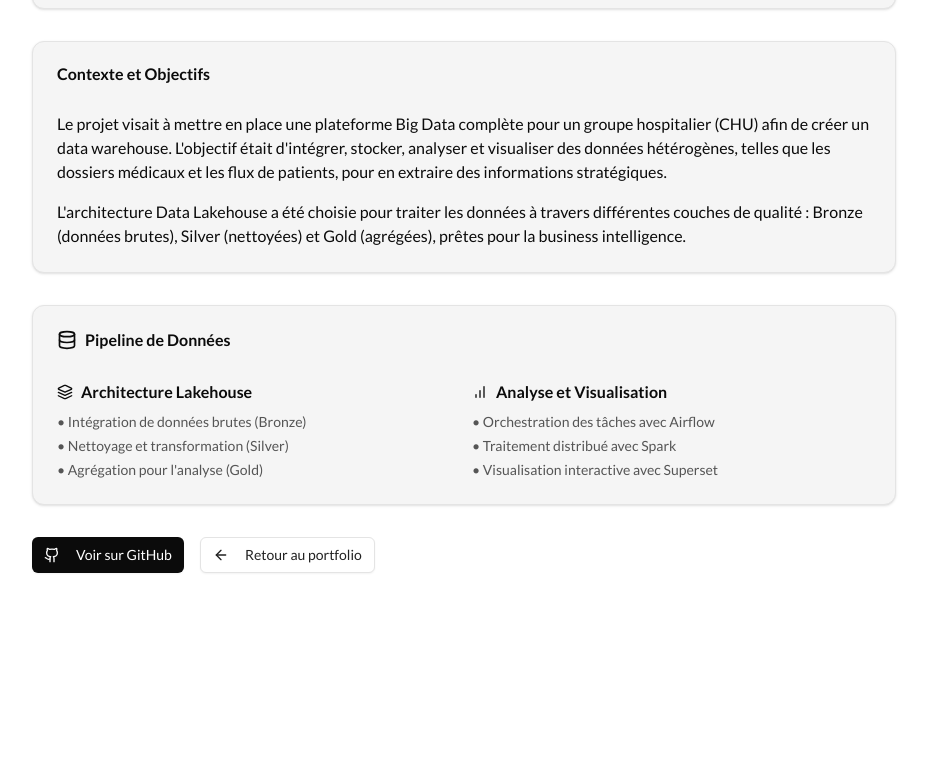
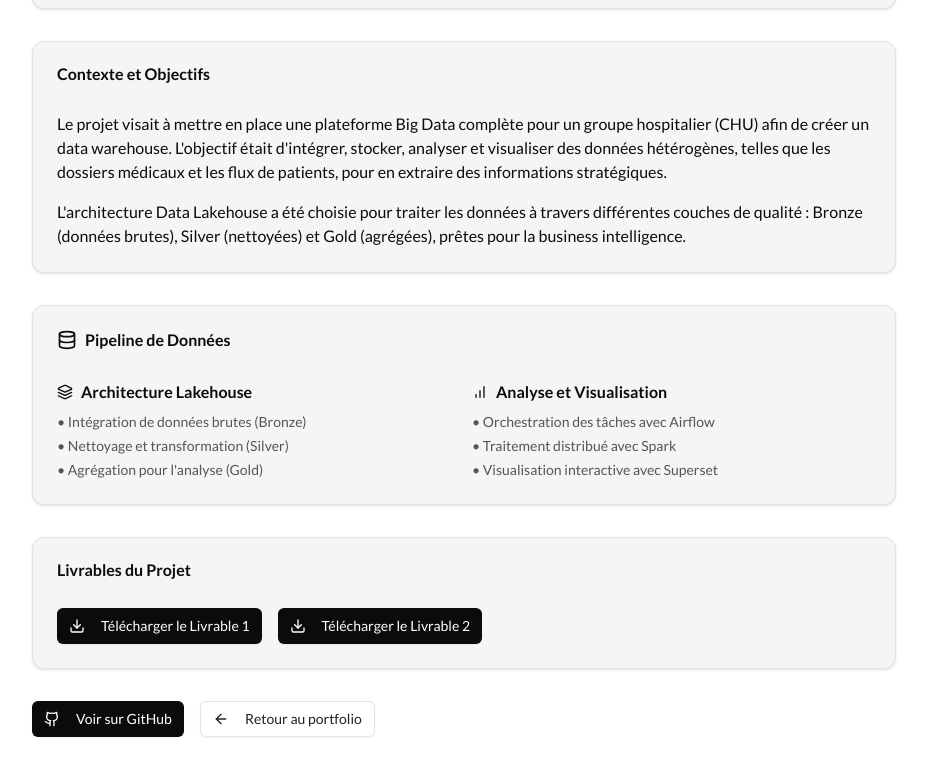
Before and after one commit to InToXy/Portfolio_V2, a Next.js app: page /Portfolio_V2/projects/big-data in a window 1280 px wide. Shown: the part 659-1428 px from the top of the page, without its empty margins (176-1103 px from the left). Before the commit the page ends 1264 px from the top, so only its background shows below. Built offline with nearby package versions, Linux system fonts and the light colour scheme; a web font is replaced by a local one.

Commit message:
add livrable bigdata

```diff
--- a/app/projects/big-data/page.tsx
+++ b/app/projects/big-data/page.tsx
@@ -3,7 +3,7 @@ import { Button } from '@/components/ui/button'
 import { Card, CardContent, CardHeader, CardTitle } from '@/components/ui/card'
 import Image from 'next/image'
 import Link from 'next/link'
-import { ArrowLeft, Github, Database, BarChart, Layers } from 'lucide-react'
+import { ArrowLeft, Github, Database, BarChart, Layers, Download } from 'lucide-react'
 
 export default function BigDataProject() {
   return (
@@ -123,6 +123,27 @@ export default function BigDataProject() {
           </CardContent>
         </Card>
 
+        {/* Livrables */}
+        <Card className="animate-in slide-in-from-bottom-4 mb-8 delay-600 duration-700">
+          <CardHeader>
+            <CardTitle>Livrables du Projet</CardTitle>
+          </CardHeader>
+          <CardContent className="flex flex-col gap-4 sm:flex-row">
+            <Button asChild>
+              <a href="/Portfolio_V2/documents/Bigdata_Livrable1.pdf" download>
+                <Download className="mr-2 h-4 w-4" />
+                Télécharger le Livrable 1
+              </a>
+            </Button>
+            <Button asChild>
+              <a href="/Portfolio_V2/documents/Bigdata_Livrable2.pdf" download>
+                <Download className="mr-2 h-4 w-4" />
+                Télécharger le Livrable 2
+              </a>
+            </Button>
+          </CardContent>
+        </Card>
+
         {/* Actions */}
         <div className="animate-in slide-in-from-bottom-4 flex gap-4 delay-800 duration-700">
           <Button asChild>
```
Also changed, not shown: 2 other files (tests, documents, lock files or other folders).
